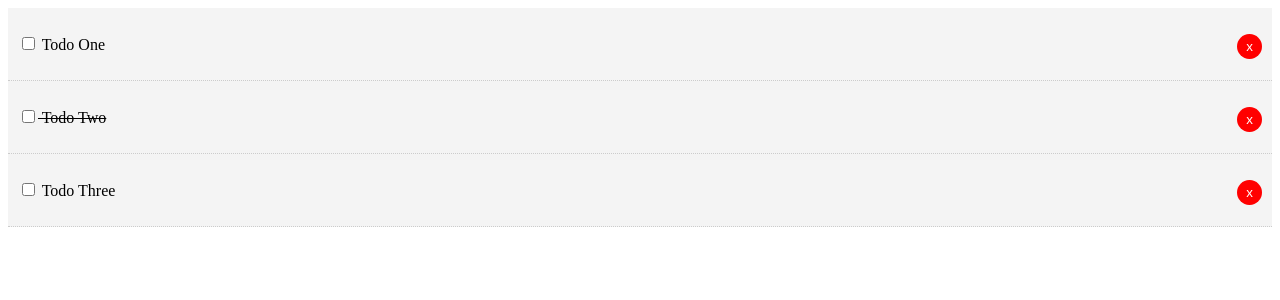
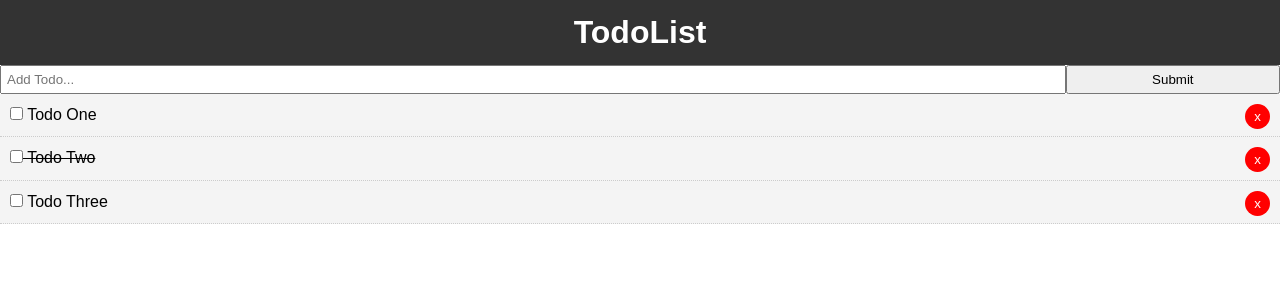
Before and after one commit to shiyu3169/Vue_Todolist, a Vue app: page / in a window 1280 px wide. Shown: the top 300 px of the page. Built offline with nearby package versions, Linux system fonts and the light colour scheme.

Commit message:
header addtodo style

```diff
--- a/src/App.vue
+++ b/src/App.vue
@@ -1,16 +1,22 @@
 <template>
   <div id="app">
+    <Header />
+    <AddTodo />
     <Todos v-bind:todos="todos" v-on:del-todo="deleteTodo" />
   </div>
 </template>
 
 <script>
+import Header from "./components/layout/Header";
 import Todos from "./components/Todos";
+import AddTodo from "./components/AddTodo";
 
 export default {
   name: "app",
   components: {
-    Todos
+    Header,
+    Todos,
+    AddTodo
   },
   data() {
     return {
@@ -42,4 +48,14 @@
 </script>
 
 <style>
+* {
+  box-sizing: border-box;
+  margin: 0;
+  padding: 0;
+}
+
+body {
+  font-family: Arial, helvetica, sans-serif;
+  line-height: 1.4;
+}
 </style>
--- /dev/null
+++ b/src/components/AddTodo.vue
@@ -0,0 +1,29 @@
+<template>
+  <div>
+    <form>
+      <input type="text" name="title" placeholder="Add Todo..." />
+      <input type="submit" value="Submit" class="btn" />
+    </form>
+  </div>
+</template>
+
+<script>
+export default {
+  name: "AddTodo"
+};
+</script>
+
+<style scoped>
+form {
+  display: flex;
+}
+
+input[type="text"] {
+  flex: 10;
+  padding: 5px;
+}
+
+input[type="submit"] {
+  flex: 2;
+}
+</style>
--- a/src/components/layout/Header.vue
+++ b/src/components/layout/Header.vue
@@ -0,0 +1,25 @@
+<template>
+  <header class="header">
+    <h1>TodoList</h1>
+  </header>
+</template>
+
+<script>
+export default {
+  name: "Header"
+};
+</script>
+
+<style scoped>
+.header {
+  background: #333;
+  color: #fff;
+  text-align: center;
+  padding: 10px;
+}
+
+.header a {
+  color: #fff;
+  padding-right: 5px;
+}
+</style>
```
